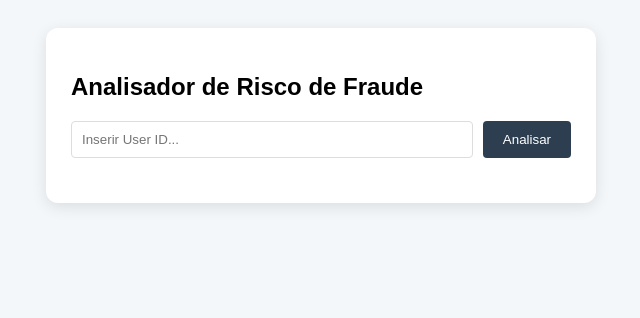
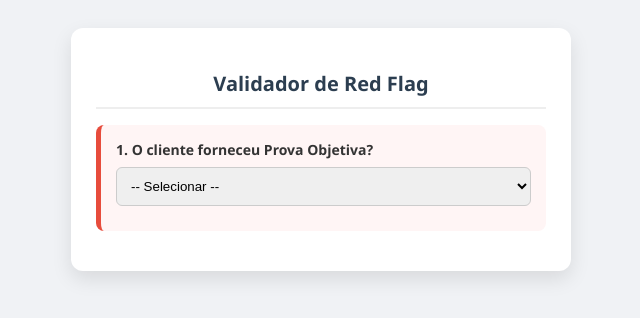
Before and after one commit to fabiomcostacarvalho-glitch/big_order_calculadora, a plain HTML site: page index.html in a window 1280 px wide. Shown: the whole page, without its empty margins (319-959 px from the left). Drawn offline with Linux system fonts and the light colour scheme.

Commit message:
Update index.html

```diff
--- a/index.html
+++ b/index.html
@@ -3,85 +3,170 @@
 <head>
     <meta charset="UTF-8">
     <meta name="viewport" content="width=device-width, initial-scale=1.0">
-    <title>Risk Analyzer - Secure Interface</title>
+    <title>Validador de Reembolsos - Fluxo Decisório</title>
     <style>
         :root {
-            --high-risk: #e74c3c;
-            --med-risk: #f39c12;
-            --low-risk: #27ae60;
+            --primary: #2c3e50;
+            --danger: #e74c3c;
+            --success: #27ae60;
+            --neutral: #95a5a6;
         }
-        body { font-family: sans-serif; background: #f4f7f9; padding: 20px; display: flex; justify-content: center; }
-        .container { background: white; width: 100%; max-width: 500px; padding: 25px; border-radius: 12px; box-shadow: 0 4px 15px rgba(0,0,0,0.1); }
-        .search-box { display: flex; gap: 10px; margin-bottom: 20px; }
-        input[type="text"] { flex: 1; padding: 10px; border: 1px solid #ddd; border-radius: 4px; }
-        button { padding: 10px 20px; background: #2c3e50; color: white; border: none; border-radius: 4px; cursor: pointer; }
 
-        .risk-meter { height: 20px; background: #eee; border-radius: 10px; overflow: hidden; margin: 10px 0; }
-        .risk-fill { height: 100%; width: 0%; transition: width 0.5s; }
+        body {
+            font-family: 'Segoe UI', Arial, sans-serif;
+            background-color: #f0f2f5;
+            display: flex;
+            justify-content: center;
+            padding: 20px;
+        }
 
-        .insight-card { border: 1px solid #eee; padding: 10px; margin-bottom: 10px; border-radius: 6px; font-size: 14px; }
-        .alert { color: white; padding: 2px 6px; border-radius: 4px; font-weight: bold; font-size: 11px; }
-        .bg-red { background: var(--high-risk); }
-        .bg-orange { background: var(--med-risk); }
+        .container {
+            background: white;
+            padding: 25px;
+            border-radius: 12px;
+            box-shadow: 0 8px 20px rgba(0,0,0,0.1);
+            max-width: 450px;
+            width: 100%;
+        }
+
+        h2 { border-bottom: 2px solid #eee; padding-bottom: 10px; color: var(--primary); font-size: 20px; text-align: center; }
+
+        .step {
+            padding: 15px;
+            border-radius: 8px;
+            margin-bottom: 15px;
+            border-left: 5px solid var(--neutral);
+            background: #f8f9fa;
+        }
+
+        .step-critical { border-left-color: var(--danger); background: #fff5f5; }
+        .step-score { border-left-color: #3498db; background: #f0f7ff; }
+
+        .label-text { display: block; font-weight: bold; margin-bottom: 8px; font-size: 14px; color: #333; }
+
+        select {
+            width: 100%;
+            padding: 10px;
+            border-radius: 6px;
+            border: 1px solid #ccc;
+            margin-bottom: 10px;
+        }
+
+        .rule-row {
+            display: flex;
+            align-items: center;
+            justify-content: space-between;
+            padding: 10px;
+            border-bottom: 1px solid #dee2e6;
+        }
+
+        .rule-row:last-child { border-bottom: none; }
+
+        #result {
+            margin-top: 20px;
+            padding: 15px;
+            border-radius: 8px;
+            font-weight: bold;
+            text-align: center;
+            display: none;
+        }
+
+        .status-ok { background: #d4edda; color: #155724; border: 1px solid #c3e6cb; }
+        .status-no { background: #f8d7da; color: #721c24; border: 1px solid #f5c6cb; }
+
+        .hidden { display: none; }
+        .badge { background: #3498db; color: white; padding: 2px 8px; border-radius: 10px; font-size: 12px; }
     </style>
 </head>
 <body>
 
 <div class="container">
-    <h2>Analisador de Risco de Fraude</h2>
-    <div class="search-box">
-        <input type="text" id="userIdInput" placeholder="Inserir User ID...">
-        <button onclick="analyzeUser()">Analisar</button>
+    <h2>Validador de Red Flag</h2>
+
+    <div class="step step-critical">
+        <label class="label-text">1. O cliente forneceu Prova Objetiva?</label>
+        <select id="evidence" onchange="validateFlow()">
+            <option value="">-- Selecionar --</option>
+            <option value="yes">Sim</option>
+            <option value="no">Não</option>
+        </select>
     </div>
 
-    <div id="results" class="hidden" style="display:none">
-        <div id="riskLevelText" style="font-weight: bold;">Nível de Risco: <span id="riskPercent">0%</span></div>
-        <div class="risk-meter"><div id="riskBar" class="risk-fill"></div></div>
+    <div id="stepRefunds" class="step step-critical hidden">
+        <label class="label-text">2. Histórico de Refunds (Últimos 30 dias):</label>
+        <select id="refunds" onchange="validateFlow()">
+            <option value="">-- Selecionar --</option>
+            <option value="low">2 ou menos Refunds</option>
+            <option value="high">3 ou mais Refunds</option>
+        </select>
+    </div>
 
-        <div id="insights">
-            </div>
+    <div id="stepScore" class="step step-score hidden">
+        <span class="label-text">Validação de Perfil (Mínimo 4 de 5):</span>
 
-        <div id="decision-box" style="margin-top:20px; padding: 15px; border-radius: 8px; text-align: center; font-weight: bold;">
-            </div>
+        <div class="rule-row"><span>Cliente Recorrente (2+ ordens)</span> <input type="checkbox" class="check" onchange="validateFlow()"></div>
+        <div class="rule-row"><span>Conta Prime Ativa (Enabled)</span> <input type="checkbox" class="check" onchange="validateFlow()"></div>
+        <div class="rule-row"><span>Sem Dívidas Pendentes</span> <input type="checkbox" class="check" onchange="validateFlow()"></div>
+        <div class="rule-row"><span>Volume Alto (15+ ordens / 6 meses)</span> <input type="checkbox" class="check" onchange="validateFlow()"></div>
+        <div class="rule-row"><span>Telefone Local (PT)</span> <input type="checkbox" class="check" onchange="validateFlow()"></div>
+
+        <div style="margin-top: 10px; text-align: right; font-size: 13px;">
+            Pontuação: <span id="scoreText" class="badge">0</span> / 5
+        </div>
     </div>
+
+    <div id="result"></div>
 </div>
 
 <script>
-    // Simulação de Base de Dados (Isso viria do seu Google Sheets via API)
-    const mockDatabase = {
-        "12345": { score: 85, alerts: ["Conta criada hoje", "Morada partilhada com conta banida", "Valor elevado"], orders: 1 },
-        "67890": { score: 15, alerts: ["Cliente recorrente", "Sem histórico de refunds"], orders: 45 }
-    };
+    function validateFlow() {
+        const evidence = document.getElementById('evidence').value;
+        const refunds = document.getElementById('refunds').value;
+        const stepRefunds = document.getElementById('stepRefunds');
+        const stepScore = document.getElementById('stepScore');
+        const result = document.getElementById('result');
 
-    function analyzeUser() {
-        const id = document.getElementById('userIdInput').value;
-        const data = mockDatabase[id];
-        const results = document.getElementById('results');
-        const insights = document.getElementById('insights');
-        const decision = document.getElementById('decision-box');
+        // Reset inicial
+        result.style.display = "none";
+        stepRefunds.classList.add('hidden');
+        stepScore.classList.add('hidden');
 
-        if (data) {
-            results.style.display = 'block';
-            document.getElementById('riskPercent').innerText = data.score + "%";
-            const bar = document.getElementById('riskBar');
-            bar.style.width = data.score + "%";
-            bar.style.backgroundColor = data.score > 70 ? '#e74c3c' : (data.score > 40 ? '#f39c12' : '#27ae60');
+        // 1. Validar Evidência
+        if (evidence === "no") {
+            showResult("❌ NEGADO: Falta de evidência objetiva.", "status-no");
+            return;
+        } else if (evidence === "yes") {
+            stepRefunds.classList.remove('hidden');
+        } else { return; }
 
-            insights.innerHTML = data.alerts.map(a => `<div class="insight-card">⚠️ ${a}</div>`).join('');
+        // 2. Validar Refunds
+        if (refunds === "high") {
+            showResult("❌ NEGADO: 3 ou mais refunds em 30 dias.", "status-no");
+            return;
+        } else if (refunds === "low") {
+            stepScore.classList.remove('hidden');
+        } else { return; }
 
-            if (data.score > 70) {
-                decision.style.backgroundColor = '#f8d7da';
-                decision.style.color = '#721c24';
-                decision.innerHTML = "PROIBIDO REEMBOLSAR: Risco de Fraude Elevado";
-            } else {
-                decision.style.backgroundColor = '#d4edda';
-                decision.style.color = '#155724';
-                decision.innerHTML = "OK: Seguir fluxo normal de validação";
-            }
+        // 3. Validar Pontuação (4 em 5)
+        const checks = document.querySelectorAll('.check');
+        let score = 0;
+        checks.forEach(c => { if(c.checked) score++; });
+        document.getElementById('scoreText').innerText = score;
+
+        if (score >= 4) {
+            showResult("✅ APROVADO: Critérios 4/5 atingidos.", "status-ok");
         } else {
-            alert("User ID não encontrado na base de dados de risco.");
+            showResult("❌ NEGADO: Pontuação insuficiente (" + score + "/5).", "status-no");
         }
     }
+
+    function showResult(text, css) {
+        const result = document.getElementById('result');
+        result.innerHTML = text;
+        result.className = css;
+        result.style.display = "block";
+    }
 </script>
+
 </body>
 </html>
```
